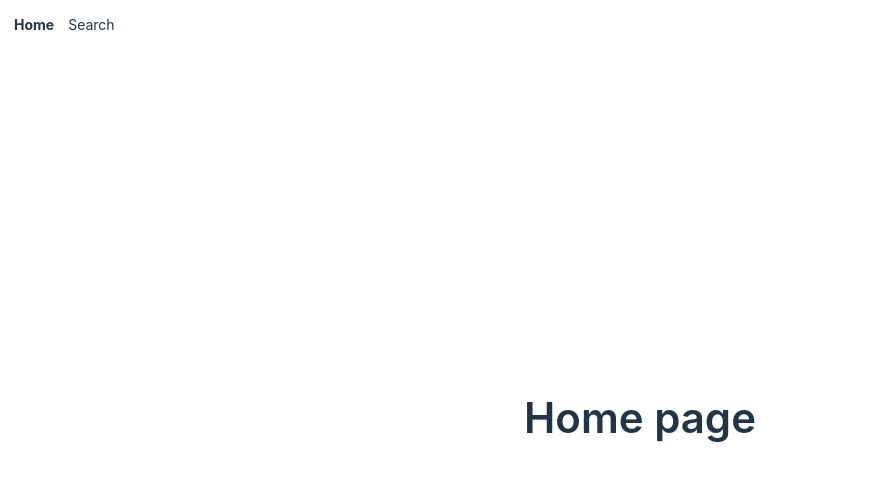
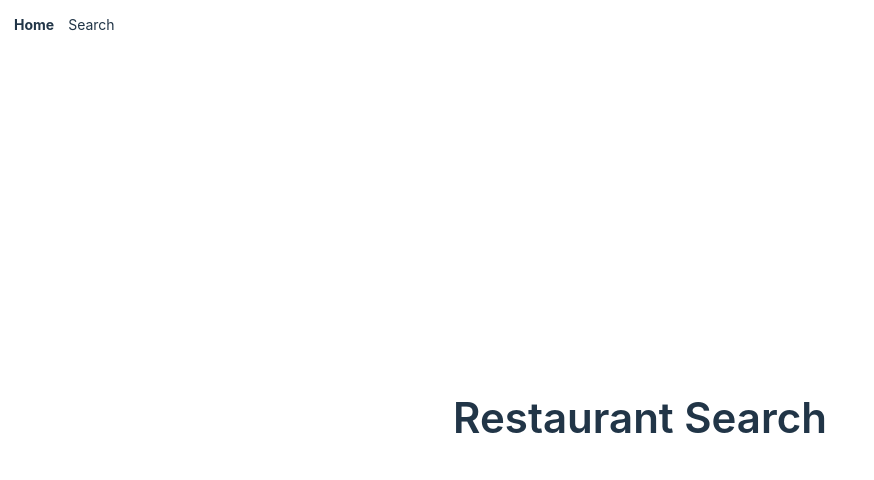
Before and after one commit to nbursa/restaurant-search-app, a Vue app: page / in a window 1280 px wide. Shown: the top 480 px of the page, without its empty margins (0-874 px from the left). Built offline with nearby package versions, Linux system fonts and the light colour scheme; the HTML template or start-up script is replaced by a standard one.

Commit message:
Implement cta

```diff
--- a/src/views/HomePage.vue
+++ b/src/views/HomePage.vue
@@ -1,6 +1,6 @@
 <template>
   <div class="home-page">
-    <h1>Home page</h1>
+    <RouterLink to="/search" class="cta"><h1>Restaurant Search</h1></RouterLink>
   </div>
 </template>
 
@@ -16,9 +16,12 @@ export default defineComponent({
 <style scoped>
 .home-page {
   display: flex;
+  flex-direction: column;
   align-items: center;
   justify-content: center;
   padding: 20px;
+}
+h1 {
   font-size: 3rem;
 }
 </style>
```
